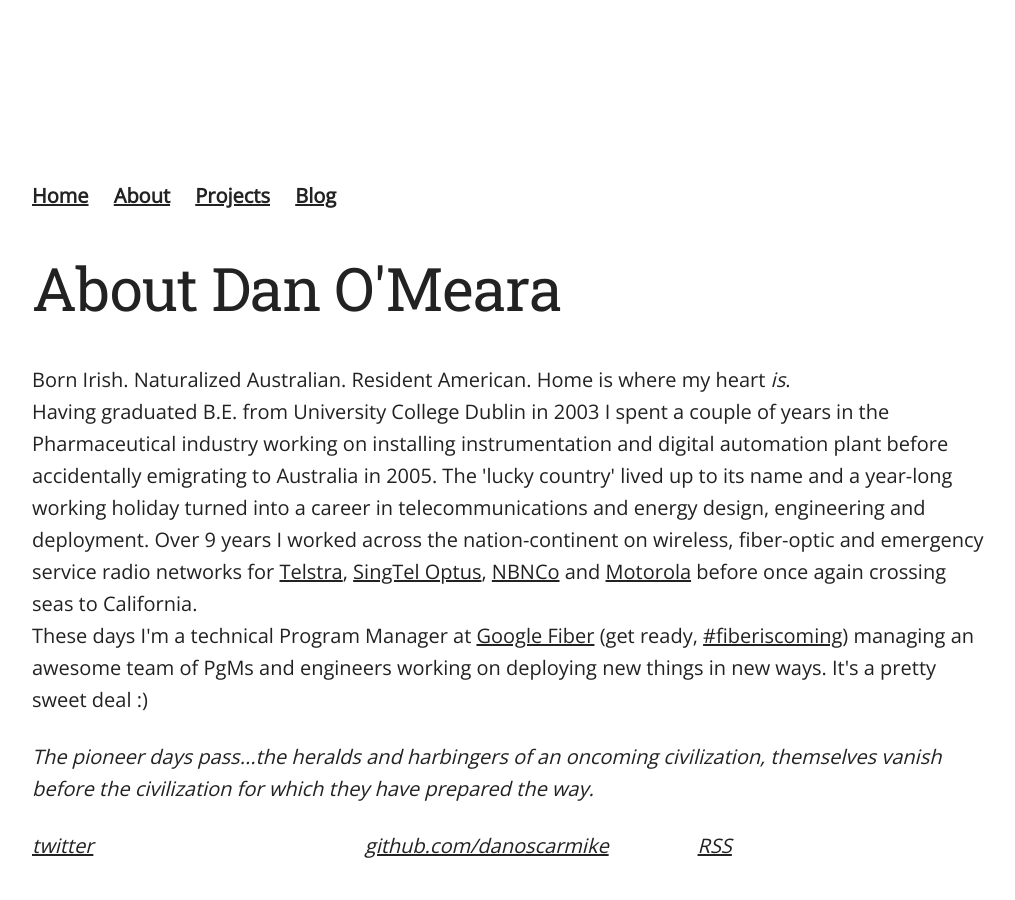
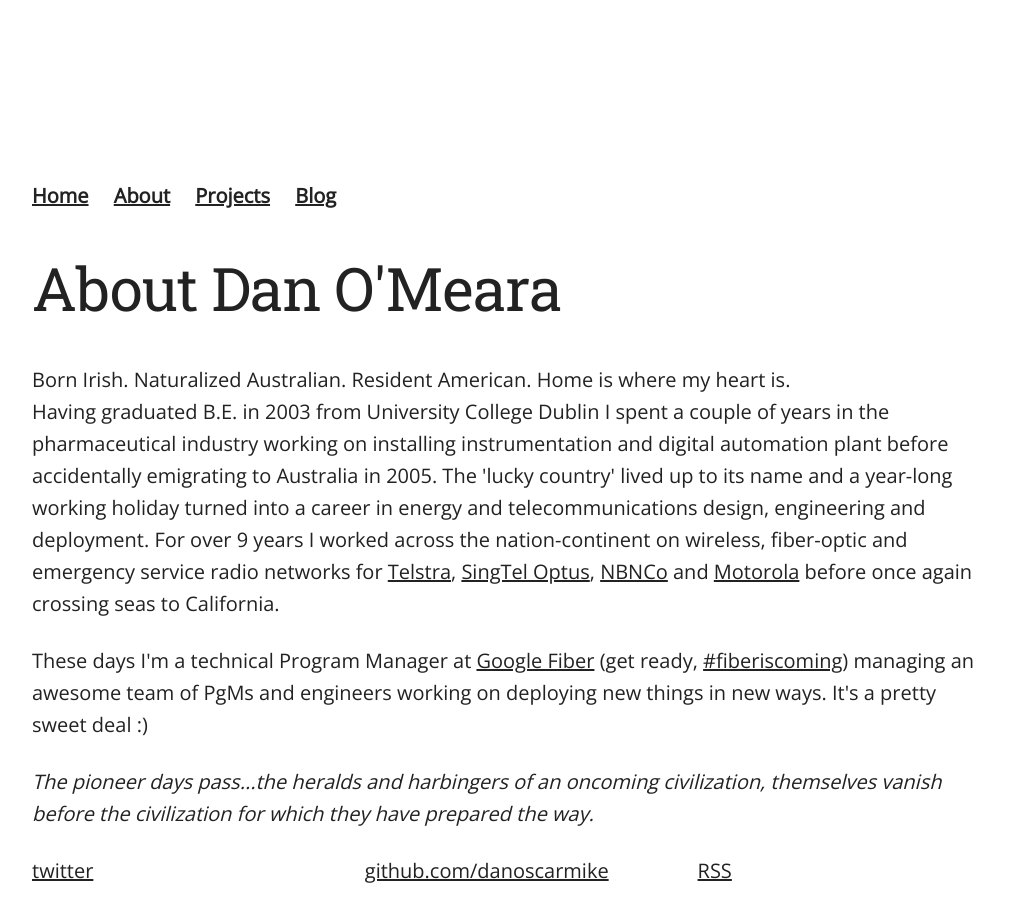
Before and after one commit to danoscarmike/danoscarmike.github.io, a Jekyll site: the page built from about/index.html, in a window 1280 px wide. Shown: the whole page, without its empty margins (128-1143 px from the left). Built offline with Jekyll 4.4.1, drawn with Linux system fonts in a browser that asks for light colours.

Commit message:
css debug

```diff
--- a/about/index.html
+++ b/about/index.html
@@ -7,18 +7,20 @@ title: About Dan O&apos;Meara
 </div>
 <div>
 	<p>Born Irish.  Naturalized Australian.  Resident American.  Home is where
-	my heart <em>is</em>.<br>
-	Having graduated B.E. from University College Dublin in 2003 I spent a couple
-	of years in the Pharmaceutical industry working on installing instrumentation
+	my heart is.<br>
+	Having graduated B.E. in 2003 from University College Dublin I spent a couple
+	of years in the pharmaceutical industry working on installing instrumentation
 	and digital automation plant before accidentally emigrating to Australia in
 	2005.  The 'lucky country' lived up to its name and a year-long working
-	holiday turned into a career in telecommunications and energy design, engineering
-	and deployment.  Over 9 years I worked across the nation-continent on wireless,
+	holiday turned into a career in energy and telecommunications design, engineering
+	and deployment.  For over 9 years I worked across the nation-continent on wireless,
 	fiber-optic and emergency service radio networks for <a href="telstra.com.au">
 		Telstra</a>, <a href="optus.com.au">SingTel Optus</a>, <a href="nbnco.com.au">
 			NBNCo</a> and <a href="motorolasolutions.com">Motorola</a> before once again
-	crossing seas to California.<br>
-	These days I'm a technical Program Manager at <a href="fiber.google.com">Google Fiber</a>
+	crossing seas to California.</p>
+</div>
+<div>
+	<p>These days I'm a technical Program Manager at <a href="fiber.google.com">Google Fiber</a>
 	(get ready, <a href="twitter.com/#fiberiscoming">#fiberiscoming</a>) managing
 	an awesome team of PgMs and engineers working on deploying new things in new
 	ways.  It's a pretty sweet deal :)</p>
@@ -26,7 +28,7 @@ title: About Dan O&apos;Meara
 <div>
 	<p><em>The pioneer days pass...the heralds and harbingers of an
     oncoming civilization, themselves vanish before the civilization for
-    which they have prepared the way.</p>
+    which they have prepared the way.</em></p>
 </div>
 <div class="row">
 	<div class="four columns">
```
